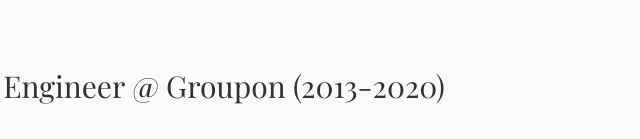
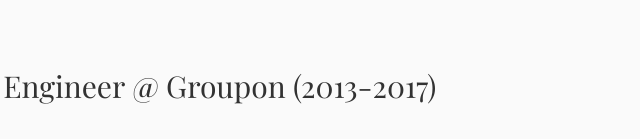
Before and after one commit to zeitan/antonbas, a plain HTML site: page index.html in a window 1280 px wide. Shown: the part 2652-2791 px from the top of the page, 379-1019 px from the left. Drawn offline with nearby package versions, Linux system fonts and the light colour scheme; files whose address does not match are found by name; a web font is replaced by a local one.

Commit message:
fixed date in experience

```diff
--- a/index.html
+++ b/index.html
@@ -218,7 +218,7 @@
 						<div class="work-entry animate-box">
 								<div class="display-t">
 									<div class="work-name">
-										<h2>Software Development Engineer @ Groupon (2013-2020)</h2>
+										<h2>Software Development Engineer @ Groupon (2013-2017)</h2>
 									</div>
 								</div>
 							</a>
```
